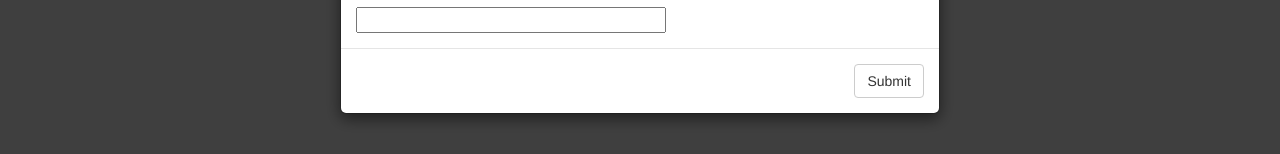
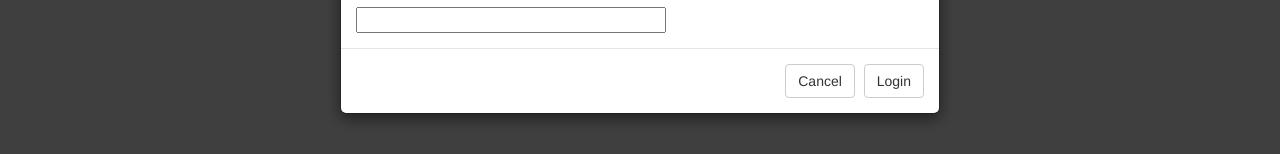
Before and after one commit to buddyprime/WatsonConversationChatbot, a website: page index.html in a window 1280 px wide. Both pictures are taken after a click on the button "Change Workspace". Shown: the part 294-448 px from the top of the page. Drawn offline with nearby package versions, Linux system fonts and the light colour scheme; some packages are replaced by stand-ins of ours; a script that the page names is missing.

Commit message:
Extra button

```diff
--- a/index.html
+++ b/index.html
@@ -45,7 +45,8 @@ $(function(){
       <input type="text" name="new_pwd" id="new_pwd" size="35" required>
     </div>
     <div class="modal-footer">
-      <button type="button" class="btn btn-default" data-dismiss="modal" id="closemodal" onclick="onSubmitChange();">Submit</button>
+    <button type="button" class="btn btn-default" data-dismiss="modal" id="closemodal" aria-hidden="true">Cancel</button>
+    <button type="button" class="btn btn-default" onclick="onSubmitChange();">Login</button>
     </div>
   </div>
 
```
